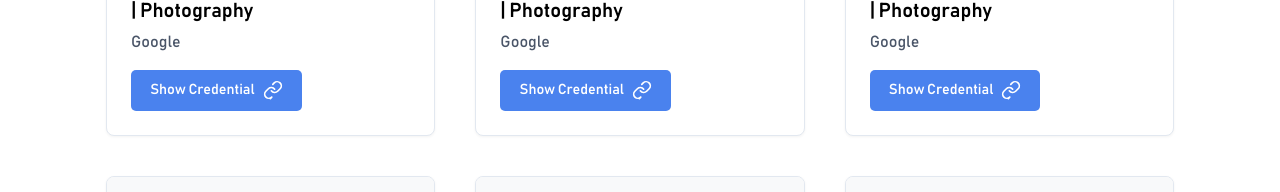
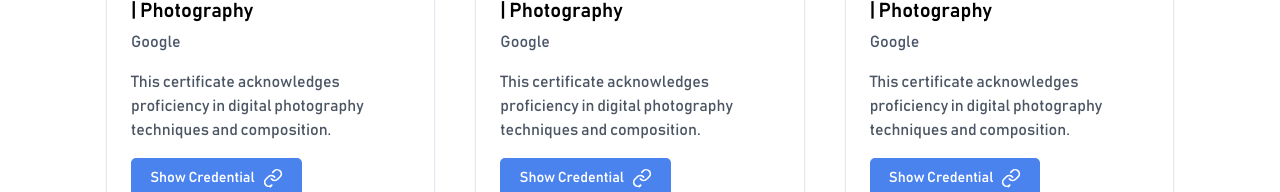
Before and after one commit to daffaharikhsan/portofolio-daf, a Next.js app: page /certificates in a window 1280 px wide. Shown: the part 502-694 px from the top of the page. Built offline with nearby package versions, Linux system fonts and the light colour scheme; grey boxes are pictures that could not be loaded.

Commit message:
cobain deh sertif

```diff
--- a/app/certificates/certificates.css
+++ b/app/certificates/certificates.css
@@ -123,10 +123,20 @@
     padding: 3rem 1rem;
   }
   .certificates-title {
-    font-size: 2rem;
+    font-size: 2.5rem;
   }
   .certificates-grid {
     grid-template-columns: 1fr; /* 1 kolom */
     gap: 2rem;
   }
+  .certificate-card-title {
+    font-size: 1.1rem;
+  }
+  .certificate-issuer {
+    font-size: 0.9rem;
+  }
+  .credential-button {
+    padding: 0.5rem 1rem;
+    font-size: 0.8rem;
+  }
 }
--- a/app/certificates/page.tsx
+++ b/app/certificates/page.tsx
@@ -9,84 +9,96 @@ const certificates = [
     image: "/assets/Foto/DSC06372.jpg",
     title: "Photography",
     issuer: "Google",
-    description: "lorem ipsum dolor sit amet",
+    description:
+      "This certificate acknowledges proficiency in digital photography techniques and composition.",
     link: "#",
   },
   {
     image: "/assets/Foto/DSC06372.jpg",
     title: "Photography",
     issuer: "Google",
-    description: "lorem ipsum dolor sit amet",
+    description:
+      "This certificate acknowledges proficiency in digital photography techniques and composition.",
     link: "#",
   },
   {
     image: "/assets/Foto/DSC06372.jpg",
     title: "Photography",
     issuer: "Google",
-    description: "lorem ipsum dolor sit amet",
+    description:
+      "This certificate acknowledges proficiency in digital photography techniques and composition.",
     link: "#",
   },
   {
     image: "/assets/Baru.jpg",
     title: "Photography",
     issuer: "Google",
-    description: "lorem ipsum dolor sit amet",
+    description:
+      "This certificate acknowledges proficiency in digital photography techniques and composition.",
     link: "#",
   },
   {
     image: "/assets/akhir.png",
     title: "Photography",
     issuer: "Google",
-    description: "lorem ipsum dolor sit amet",
+    description:
+      "This certificate acknowledges proficiency in digital photography techniques and composition.",
     link: "#",
   },
   {
     image: "/assets/Baru.jpg",
     title: "Photography",
     issuer: "Google",
-    description: "lorem ipsum dolor sit amet",
+    description:
+      "This certificate acknowledges proficiency in digital photography techniques and composition.",
     link: "#",
   },
   {
     image: "/assets/akhir.png",
     title: "Photography",
     issuer: "Google",
-    description: "lorem ipsum dolor sit amet",
+    description:
+      "This certificate acknowledges proficiency in digital photography techniques and composition.",
     link: "#",
   },
   {
     image: "/assets/Baru.jpg",
     title: "Photography",
     issuer: "Google",
-    description: "lorem ipsum dolor sit amet",
+    description:
+      "This certificate acknowledges proficiency in digital photography techniques and composition.",
     link: "#",
   },
   {
     image: "/assets/akhir.png",
     title: "Photography",
     issuer: "Google",
-    description: "lorem ipsum dolor sit amet",
+    description:
+      "This certificate acknowledges proficiency in digital photography techniques and composition.",
     link: "#",
   },
   {
     image: "/assets/Baru.jpg",
     title: "Photography",
     issuer: "Google",
-    description: "lorem ipsum dolor sit amet",
+    description:
+      "This certificate acknowledges proficiency in digital photography techniques and composition.",
     link: "#",
   },
   {
     image: "/assets/akhir.png",
     title: "Photography",
     issuer: "Google",
-    description: "lorem ipsum dolor sit amet",
+    description:
+      "This certificate acknowledges proficiency in digital photography techniques and composition.",
     link: "#",
   },
   {
     image: "/assets/Baru.jpg",
     title: "Photography",
     issuer: "Google",
-    description: "lorem ipsum dolor sit amet",
+    description:
+      "This certificate acknowledges proficiency in digital photography techniques and composition.",
     link: "#",
   },
   // ... sisa data
@@ -119,6 +131,9 @@ const CertificatesPage = () => {
                 <div className="certificate-content">
                   <h2 className="certificate-card-title">| {cert.title}</h2>
                   <p className="certificate-issuer">{cert.issuer}</p>
+                  <p className="certificate-description text-gray-600 dark:text-gray-400 mb-4">
+                    {cert.description}
+                  </p>
                   <Link href={cert.link} className="credential-button">
                     Show Credential
                     <svg
```
